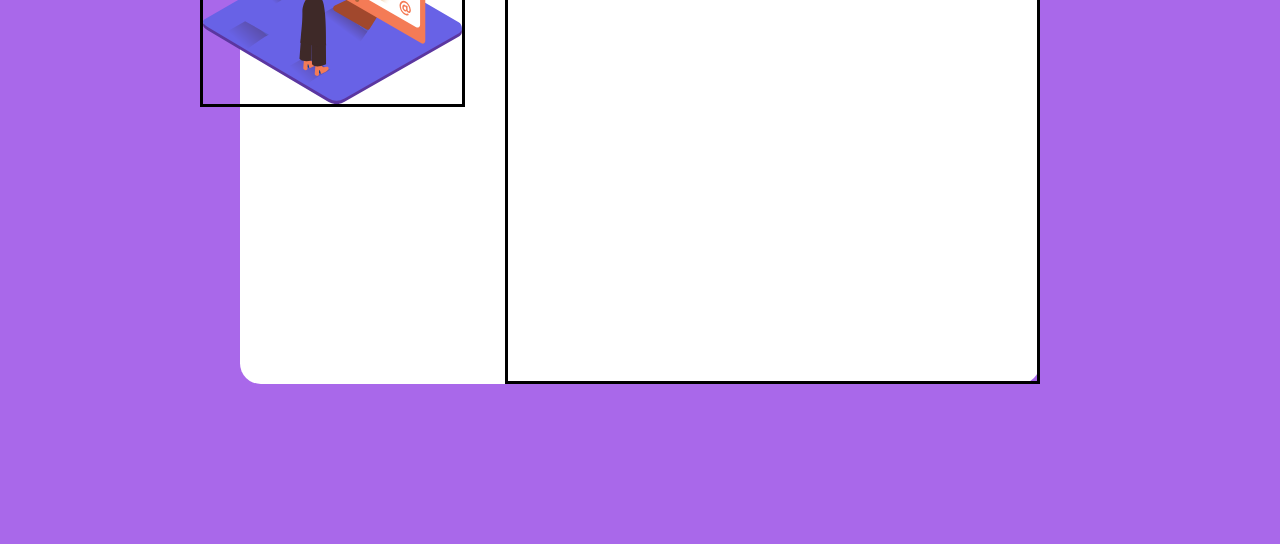
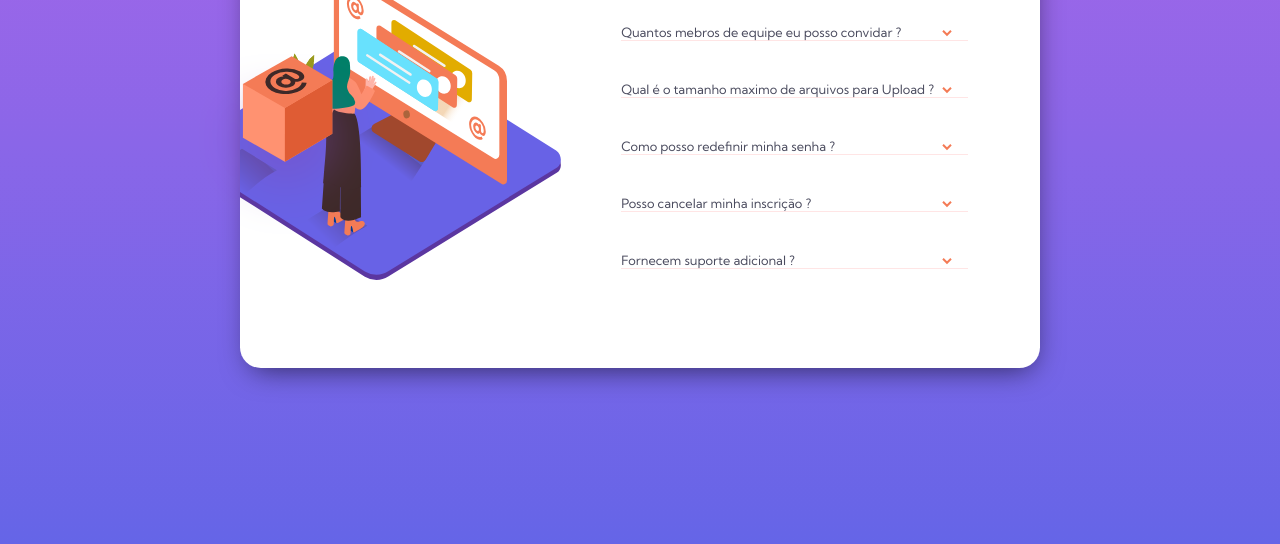
Before and after one commit to Lipekline/front_End_Mentor2, a plain HTML site: page index.html in a window 1280 px wide. Shown: the part 256-800 px from the top of the page. Drawn offline with Linux system fonts and the light colour scheme.

Commit message:
html e css finalizado

```diff
--- a/index.html
+++ b/index.html
@@ -16,13 +16,62 @@
     </header>
     <main class="container">
         <div id="card">
-            <div class="woman-online">
-                <img class="svg" src="images/illustration-woman-online-desktop.svg" />
+            <div class="svg">
+                <img class="box-online" src="images/illustration-box-desktop.svg" />
+                <img class="woman-online" src="images/illustration-woman-online-desktop.svg" />
             </div>
             <div class="faq">
-                <h1>
-                    FAQ
-                </h1>
+                <h1>FAQ</h1>
+
+                <!-- primeira estapa de acordeon do FAQ-->
+                <div class="acordeon-header">
+                Quantos mebros de equipe eu posso convidar ?
+                </div>
+                <div class="acordeon-body">
+                teste
+                </div>
+                <hr>
+
+                <!-- segunda estapa de acordeon do FAQ-->
+
+                <div class="acordeon-header">
+                    Qual é o tamanho maximo de arquivos para Upload  ?
+                    </div>
+                    <div class="acordeon-body">
+                    teste
+                    </div>
+                    <hr>
+
+                    <!-- terceira estapa de acordeon do FAQ-->
+
+                <div class="acordeon-header">
+                    Como posso redefinir minha senha ?
+                    </div>
+                    <div class="acordeon-body">
+                    teste
+                    </div>
+                    <hr>
+
+                    <!-- quarta estapa de acordeon do FAQ-->
+
+                <div class="acordeon-header">
+                    Posso cancelar minha inscrição ?
+                    </div>
+                    <div class="acordeon-body">
+                    teste
+                    </div>
+                    <hr>
+
+                    <!-- quinta estapa de acordeon do FAQ-->
+
+                <div class="acordeon-header">
+                    Fornecem suporte adicional ?
+                    </div>
+                    <div class="acordeon-body">
+                    teste
+                    </div>
+                    <hr>
+
             </div>
         </div>
     </main>
--- a/style.css
+++ b/style.css
@@ -5,8 +5,13 @@
 }
 
 body{
-    background: #a968ea;
     font-family: 'Kumbh Sans', sans-serif;
+    display: flex;
+    justify-content: center;
+    align-items: center;
+    background-image: linear-gradient(#af67e9, #6565e7);
+    background-repeat: no-repeat;
+    height: 100vh;
 }
 
 header{
@@ -23,31 +28,89 @@ header{
     background: #fff;
     border-radius: 1.3rem;
     margin-bottom: 2rem;
-    text-align: center;
     display: flex;
     flex-direction: row;
     height: 30rem;
+    -webkit-box-shadow: 2px 10px 29px -9px rgba(0,0,0,0.61);
+-moz-box-shadow: 2px 10px 29px -9px rgba(0,0,0,0.61);
+box-shadow: 2px 10px 29px -9px rgba(0,0,0,0.61);
 
 }
 
+.svg{
+   width: 100%;
+   height: 100%;
+   overflow: hidden;
+}
 .woman-online{
+    width: 100%;
+    height: 65%;
     position: relative;
+    top: 80px;
+    right: 60px;
     background-repeat: no-repeat;
     background-position: bottom right;
-    text-align: center;
-    display: block;
-    padding-bottom: 30rem;
-    position: relative;
 }
 
-.svg{
-    border: solid;
-    width: 100%;
-    margin-left: -5rem;
+.box-online{
+    position: absolute;
+    z-index: 1;
+    left: 15%;
+    top: 310px;
 }
 
 .faq{
-    border: solid;
+
     width: 100%;
     height: 100%;
+    padding-top: 7%;
+    padding-right: 9%;
 }
+
+.acordeon-header{
+    margin-top: 40px;
+    cursor: pointer;
+    position: relative;
+    color: hsl(237, 12%, 33%);
+    font-size: 12.8px;
+}
+
+.acordeon-header.active{
+    font-weight: bold;
+    font-size: 12.8px;
+    color: hsl(238, 29%, 16%);
+}
+
+.acordeon-header:hover{
+  color: hsl(14, 88%, 65%);
+  font-size: 12.8px;
+  font-weight: bold;
+}
+
+.acordeon-header::after {
+    content: url("images/icon-arrow-down.svg");
+    position: absolute;
+    right: 16px;
+    transition: transform 0.2s ease-in-out;
+  }
+
+  .acordeon-header.active::after {
+    transform: rotate(180deg);
+  }
+
+  .acordeon-body {
+    display: none;
+    color: hsl(240, 6%, 50%);
+    font-size: 12px;
+    line-height: 1.5;
+  }
+
+  .acordeon-header.active + .acordeon-body {
+    display: block;
+  }
+
+  hr{
+    border: 0;
+    border-top: 1px solid #f00;
+    opacity: .1;
+  }
```
